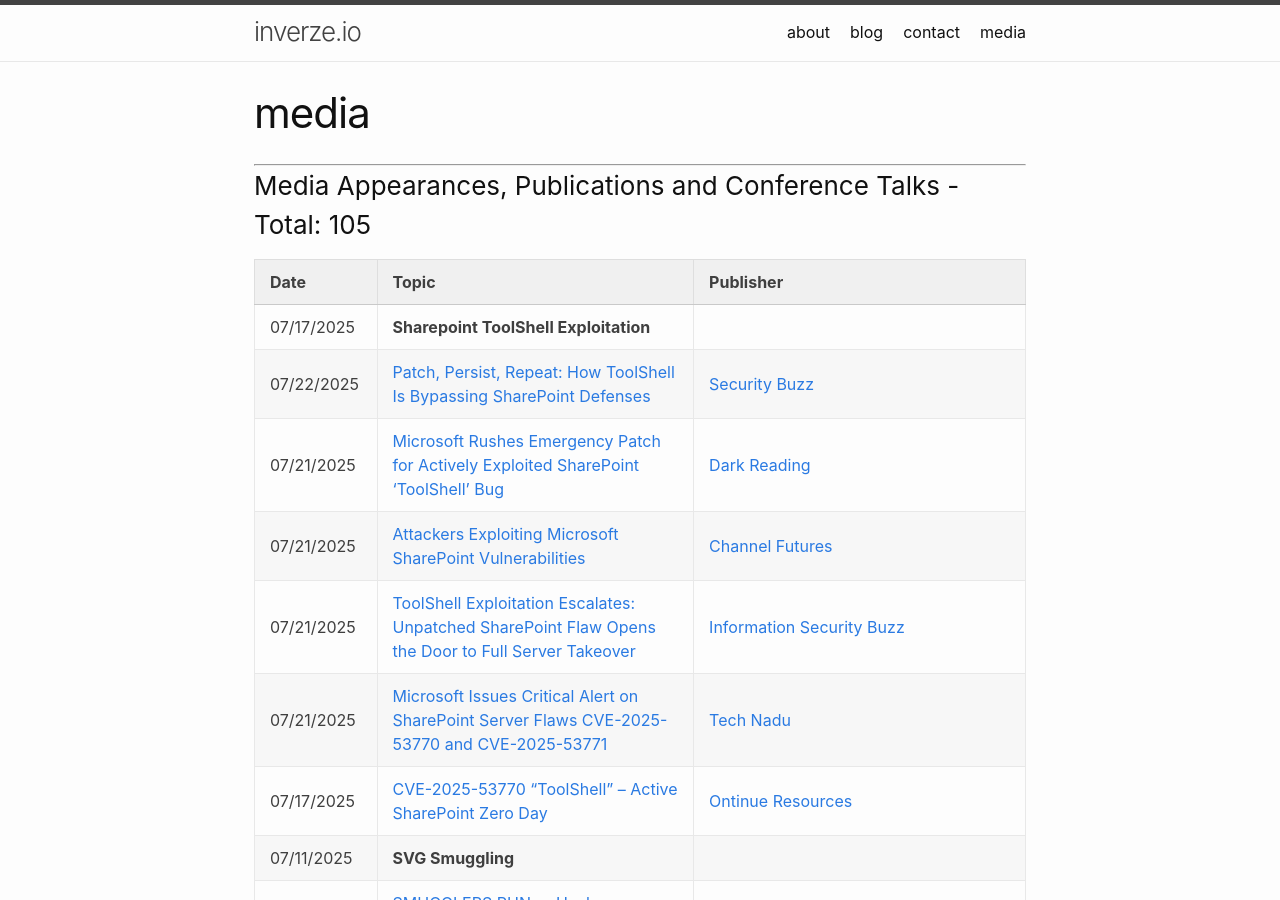
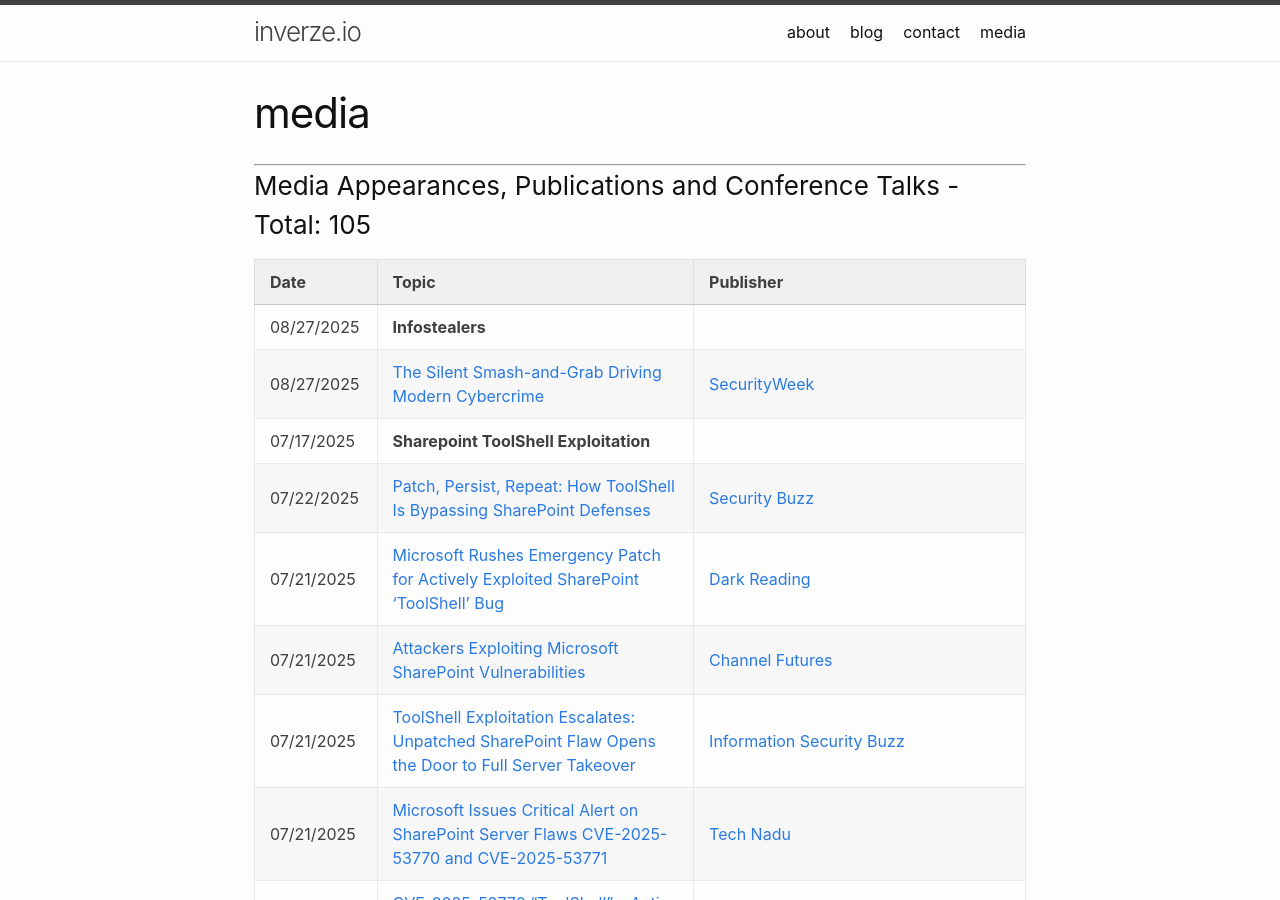
Before and after one commit to inverzeio/blog, a Jekyll site: the page built from media.md, in a window 1280 px wide and 900 px high. Built offline with Jekyll 4.4.1, drawn with Linux system fonts in a browser that asks for light colours.

Commit message:
Update media.md

```diff
--- a/media.md
+++ b/media.md
@@ -9,6 +9,8 @@
 
 | Date | Topic | Publisher |
 | ------------- | :------------- | :------------- |
+| 08/27/2025 | **Infostealers** |
+| 08/27/2025 | [The Silent Smash-and-Grab Driving Modern Cybercrime](https://www.securityweek.com/infostealers-the-silent-smash-and-grab-driving-modern-cybercrime/) | [SecurityWeek](https://www.securityweek.com) |
 | 07/17/2025 | **Sharepoint ToolShell Exploitation** |
 | 07/22/2025 | [Patch, Persist, Repeat: How ToolShell Is Bypassing SharePoint Defenses](https://securitybuzz.com/cybersecurity-news/patch-persist-repeat-how-toolshell-is-bypassing-sharepoint-defenses/) | [Security Buzz](https://securitybuzz.com) |
 | 07/21/2025 | [Microsoft Rushes Emergency Patch for Actively Exploited SharePoint 'ToolShell' Bug](https://www.darkreading.com/remote-workforce/microsoft-rushes-emergency-fix-exploited-sharepoint-toolshell-flaw) | [Dark Reading](https://www.darkreading.com) |
```
